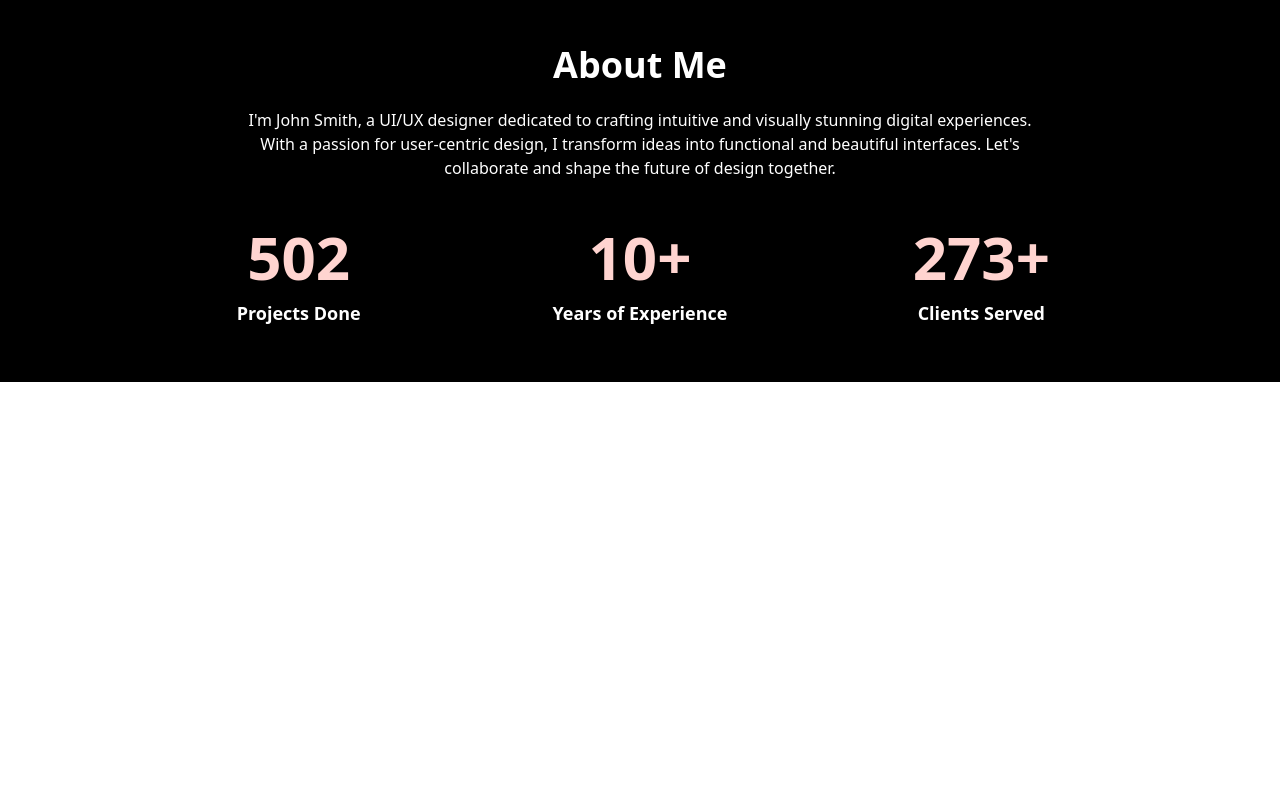
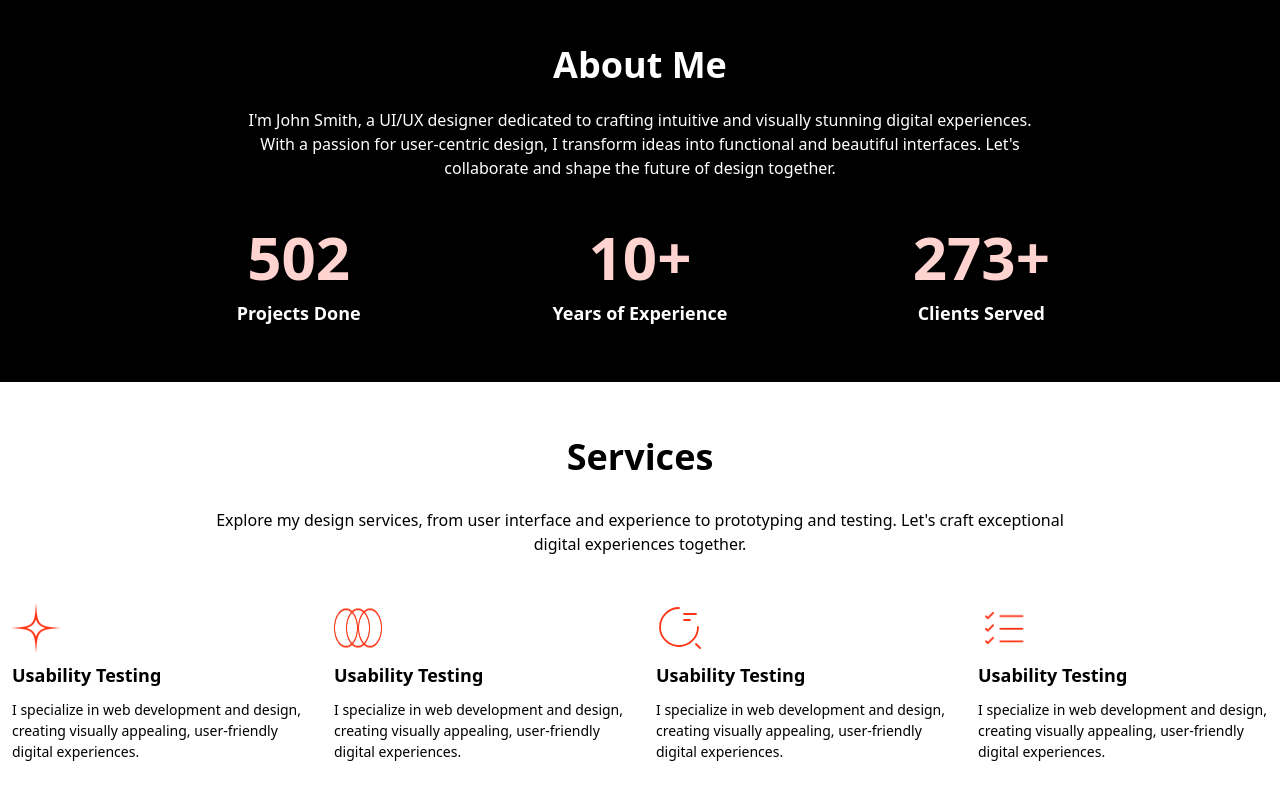
Before and after one commit to shagorpixel/simple-portfullio-reactjs, a React (Vite) app: page / in a window 1280 px wide. Shown: the part 664-1464 px from the top of the page. Before the commit the page ends 1046 px from the top, so only its background shows below. Built offline with nearby package versions, Linux system fonts and the light colour scheme.

Commit message:
Add Services Section

```diff
--- /dev/null
+++ b/src/Pages/Home/Data/Service.js
@@ -0,0 +1,28 @@
+
+import serviceImage1 from '../../../assets/img/sIcon-3.png';
+import serviceImage2 from '../../../assets/img/sIcon-1.png';
+import serviceImage3 from '../../../assets/img/sIcon-4.svg';
+import serviceImage4 from '../../../assets/img/sIcon-2.png';
+
+export const services = [
+    {
+        name:'Design',
+        image:serviceImage1,
+        description:'I specialize in web development and design, creating visually appealing, user-friendly digital experiences.'
+    },
+    {
+        name:'Branding',
+        image:serviceImage2,
+        description:"I'm a branding expert, crafting unique visual identities that tell your story and resonate with your audience."
+    },
+    {
+        name:'UX Research',
+        image:serviceImage3,
+        description:"I specialize in user experience research, collaborating on web development, and ensuring user-friendly digital products."
+    },
+    {
+        name:'Usability Testing',
+        image:serviceImage4,
+        description:"I specialize in web development and design, creating visually appealing, user-friendly digital experiences."
+    }
+]
--- a/src/Pages/Home/Home.jsx
+++ b/src/Pages/Home/Home.jsx
@@ -1,12 +1,14 @@
 import React from 'react';
 import HeroSection from './HeroSection';
 import About from './About';
+import Service from './Service';
 
 const Home = () => {
     return (
         <div>
             <HeroSection></HeroSection>
             <About></About>
+            <Service></Service>
         </div>
     );
 };
--- /dev/null
+++ b/src/Pages/Home/Service.jsx
@@ -0,0 +1,30 @@
+import { services } from "./Data/Service";
+const Service = () => {
+    return (
+        <section class="py-12">
+        <div class="container px-3 mx-auto space-y-12 pb-8">
+          <div class=" max-w-4xl mx-auto text-center space-y-6 ">
+            <h2 class=" leading-[150%] font-bold text-4xl">Services</h2>
+            <p class=" font-normal text-base leading-[150%]">Explore my design services, from user interface and experience to prototyping and testing. Let's craft exceptional digital experiences together.</p>
+          </div>
+          {/* Service Wrapper Start */}
+          <div class=" grid grid-cols-1 sm:grid-cols-2 md:grid-cols-4 gap-8 ">
+
+            {
+                services.map((service,index)=>
+                    <div key={index} class=" text-center sm:text-left space-y-3">
+              <img class=" size-12 mx-auto md:mx-0" src={service.image} alt="" />
+              <h3 class=" text-lg font-bold leading-[130%]">Usability Testing</h3>
+              <p class=" text-sm font-normal leading-[150%]">I specialize in web development and design, creating visually appealing, user-friendly digital experiences.</p>
+            </div>
+                )
+            }
+
+          </div>
+        {/* Service Wrapper End */}
+        </div>
+      </section>
+    );
+};
+
+export default Service;
```
